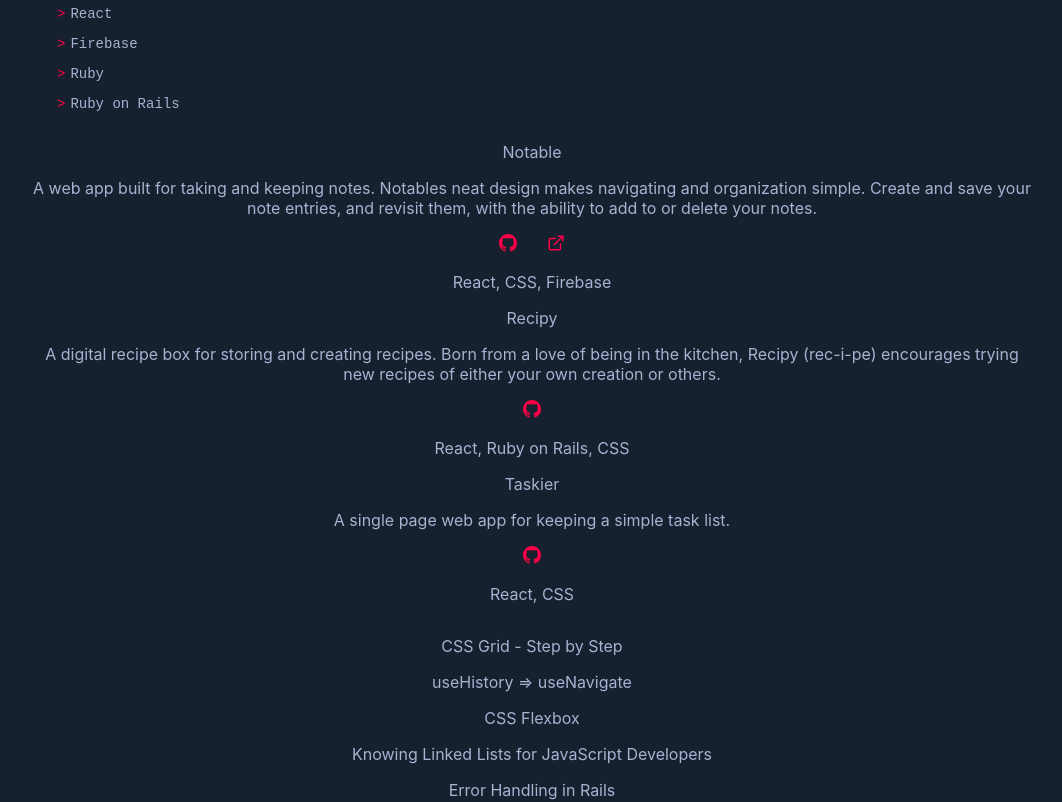
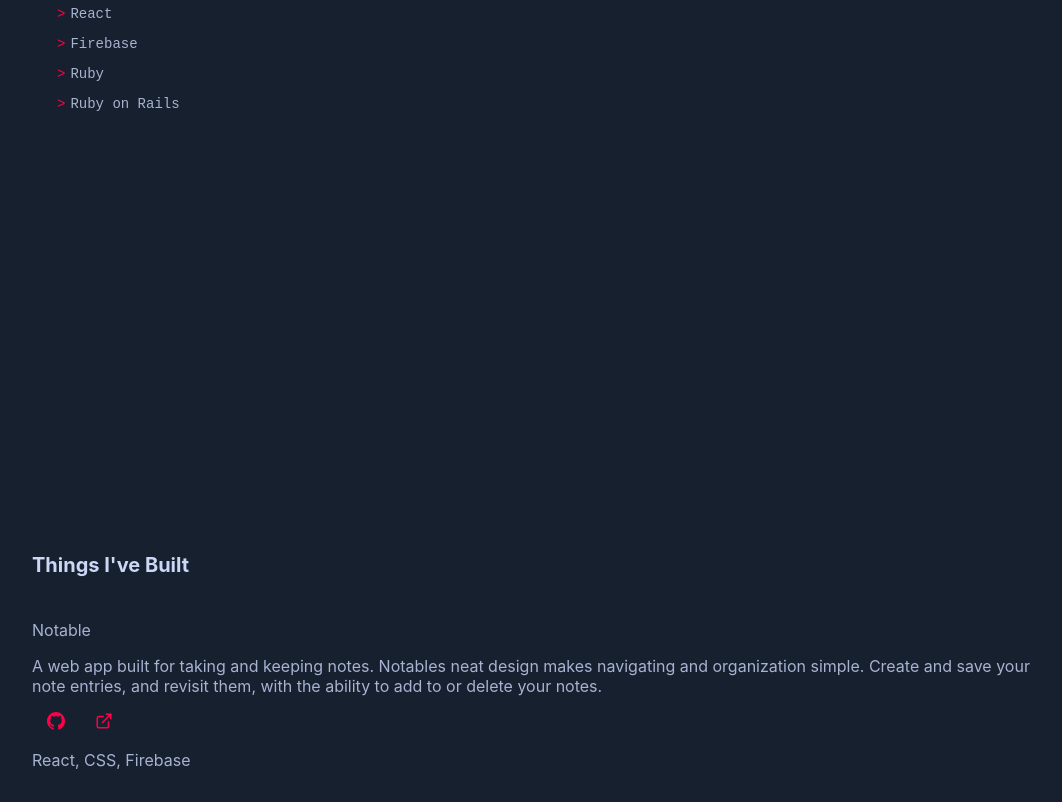
Before and after one commit to kaitlyngreve/my-portfolio-site, a React (Create React App) app: page / in a window 1280 px wide. Shown: the part 1680-2482 px from the top of the page, without its empty margins (108-1170 px from the left). Built offline with nearby package versions, Linux system fonts and the light colour scheme; a web font is replaced by a local one.

Commit message:
minor changes

```diff
--- a/src/About.js
+++ b/src/About.js
@@ -2,10 +2,10 @@
 
 function About() {
     return (
-        <div className="about-container">
+        <div className="section-container">
             <div id="about"></div>
             <div className="about-me">
-                <h1 className="about-header">About me</h1>
+                <h1 className="header">About me</h1>
                 <p className="about-content">Hello! My name is Kaitlyn and I am a full stack software engineer based in the Bay Area, California.</p>
                 <p className="about-content">I graduated from and intensive full stack software engineering bootcamp, but before
                     that I worked as a hairstylist in the cosmetology industry. I've loved that I can
--- a/src/Projects.js
+++ b/src/Projects.js
@@ -3,7 +3,8 @@ import Projectcard from './ProjectCard';
 
 function Projects() {
     return (
-        <div>
+        <div className='section-container'>
+            <h4 className='header'>Things I've Built</h4>
             {projects.map((project) => {
                 return <Projectcard project={project} />
             })}
--- a/src/index.css
+++ b/src/index.css
@@ -96,13 +96,14 @@ svg {
   background-color: rgb(255, 0, 72, 0.1);
 }
 
-.about-container {
+.section-container {
   display: flex;
   flex-direction: column;
   text-align: left;
+  margin-bottom: 400px;
 }
 
-.about-header {
+.header {
   color: #ccd6f6;
   font-size: 20px;
 }
```
